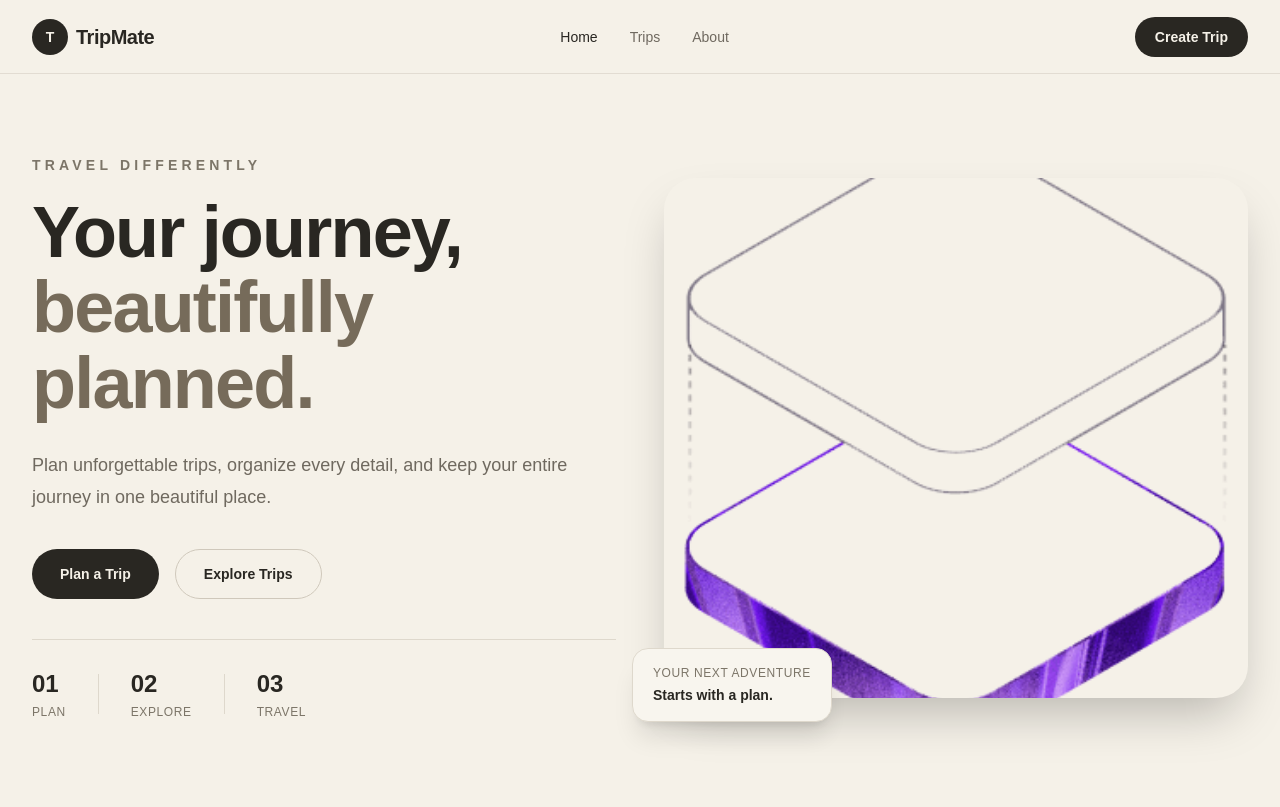
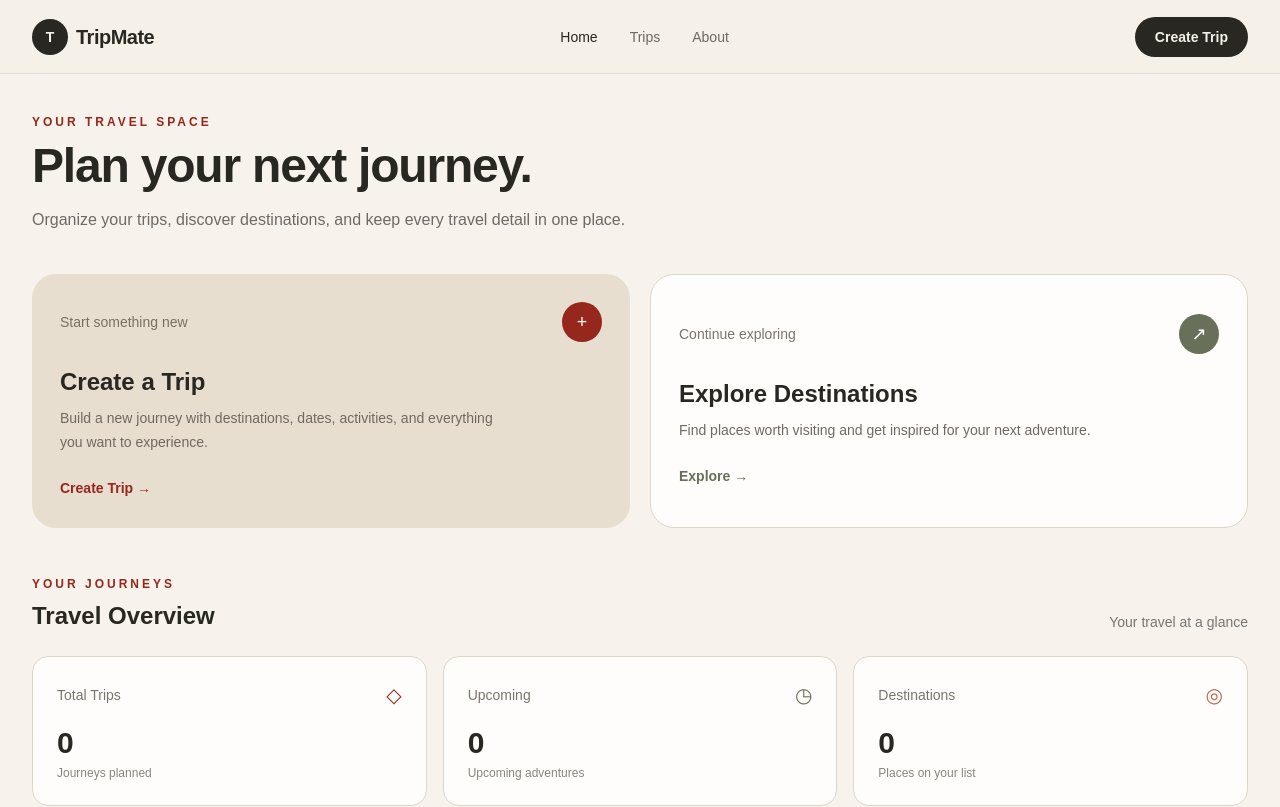
Before and after one commit to Chaitali2108-design/TripMate, a React (Vite) app: page /home in a window 1280 px wide. Shown: the top 807 px of the page. Built offline with nearby package versions, Linux system fonts and the light colour scheme.

Commit message:
change the home page with premium components

```diff
--- a/src/pages/Home.jsx
+++ b/src/pages/Home.jsx
@@ -1,12 +1,205 @@
-import Hero from '../components/home/Hero'
-import TripPlanner from '../components/home/TripPlanner'
-
 function Home() {
   return (
-    <>
-      <Hero />
-      <TripPlanner />
-    </>
+    <main className="min-h-screen bg-[#F7F3EC] px-6 py-10 lg:px-8">
+      <div className="mx-auto max-w-7xl">
+
+        {/* Welcome Section */}
+        <section>
+          <p className="text-xs font-semibold uppercase tracking-[0.25em] text-[#95271D]">
+            Your travel space
+          </p>
+
+          <h1 className="mt-3 text-4xl font-semibold tracking-tight text-[#292722] sm:text-5xl">
+            Plan your next journey.
+          </h1>
+
+          <p className="mt-4 max-w-2xl text-base leading-7 text-[#6F6A61]">
+            Organize your trips, discover destinations, and keep every
+            travel detail in one place.
+          </p>
+        </section>
+
+        {/* Quick Actions */}
+        <section className="mt-10 grid gap-5 md:grid-cols-2">
+
+          {/* Create Trip */}
+          <button
+            type="button"
+            className="group rounded-3xl bg-[#E8DED0] p-7 text-left text-[#292722] transition-all duration-300 hover:-translate-y-1 hover:shadow-xl"
+          >
+            <div className="flex items-center justify-between">
+              <p className="text-sm font-medium text-[#7A6F63]">
+                Start something new
+              </p>
+
+              <span className="flex h-10 w-10 items-center justify-center rounded-full bg-[#95271D] text-lg text-white transition-transform duration-300 group-hover:rotate-6">
+                +
+              </span>
+            </div>
+
+            <h2 className="mt-6 text-2xl font-semibold">
+              Create a Trip
+            </h2>
+
+            <p className="mt-2 max-w-md text-sm leading-6 text-[#6F6A61]">
+              Build a new journey with destinations, dates, activities,
+              and everything you want to experience.
+            </p>
+
+            <span className="mt-6 inline-flex text-sm font-semibold text-[#95271D]">
+              Create Trip →
+            </span>
+          </button>
+
+          {/* Explore */}
+          <button
+            type="button"
+            className="group rounded-3xl border border-[#DED5C9] bg-[#FFFDFC] p-7 text-left transition-all duration-300 hover:-translate-y-1 hover:border-[#C8B9A8] hover:shadow-lg"
+          >
+            <div className="flex items-center justify-between">
+              <p className="text-sm font-medium text-[#7A756C]">
+                Continue exploring
+              </p>
+
+              <span className="flex h-10 w-10 items-center justify-center rounded-full bg-[#68705A] text-lg text-white transition-transform duration-300 group-hover:rotate-6">
+                ↗
+              </span>
+            </div>
+
+            <h2 className="mt-6 text-2xl font-semibold text-[#292722]">
+              Explore Destinations
+            </h2>
+
+            <p className="mt-2 max-w-md text-sm leading-6 text-[#6F6A61]">
+              Find places worth visiting and get inspired for your
+              next adventure.
+            </p>
+
+            <span className="mt-6 inline-flex text-sm font-semibold text-[#68705A]">
+              Explore →
+            </span>
+          </button>
+
+        </section>
+
+        {/* Travel Overview */}
+        <section className="mt-12">
+
+          <div className="flex items-end justify-between">
+            <div>
+              <p className="text-xs font-semibold uppercase tracking-[0.25em] text-[#95271D]">
+                Your journeys
+              </p>
+
+              <h2 className="mt-2 text-2xl font-semibold text-[#292722]">
+                Travel Overview
+              </h2>
+            </div>
+
+            <span className="hidden text-sm text-[#7A756C] sm:block">
+              Your travel at a glance
+            </span>
+          </div>
+
+          <div className="mt-6 grid gap-4 sm:grid-cols-3">
+
+            {/* Trips */}
+            <div className="rounded-2xl border border-[#DED5C9] bg-[#FFFDFC] p-6">
+              <div className="flex items-center justify-between">
+                <p className="text-sm text-[#7A756C]">
+                  Total Trips
+                </p>
+
+                <span className="text-xl text-[#95271D]">
+                  ◇
+                </span>
+              </div>
+
+              <p className="mt-4 text-3xl font-semibold text-[#292722]">
+                0
+              </p>
+
+              <p className="mt-1 text-xs text-[#8A857C]">
+                Journeys planned
+              </p>
+            </div>
+
+            {/* Upcoming */}
+            <div className="rounded-2xl border border-[#DED5C9] bg-[#FFFDFC] p-6">
+              <div className="flex items-center justify-between">
+                <p className="text-sm text-[#7A756C]">
+                  Upcoming
+                </p>
+
+                <span className="text-xl text-[#68705A]">
+                  ◷
+                </span>
+              </div>
+
+              <p className="mt-4 text-3xl font-semibold text-[#292722]">
+                0
+              </p>
+
+              <p className="mt-1 text-xs text-[#8A857C]">
+                Upcoming adventures
+              </p>
+            </div>
+
+            {/* Destinations */}
+            <div className="rounded-2xl border border-[#DED5C9] bg-[#FFFDFC] p-6">
+              <div className="flex items-center justify-between">
+                <p className="text-sm text-[#7A756C]">
+                  Destinations
+                </p>
+
+                <span className="text-xl text-[#B66A4A]">
+                  ◎
+                </span>
+              </div>
+
+              <p className="mt-4 text-3xl font-semibold text-[#292722]">
+                0
+              </p>
+
+              <p className="mt-1 text-xs text-[#8A857C]">
+                Places on your list
+              </p>
+            </div>
+
+          </div>
+        </section>
+
+        {/* Empty Trips Section */}
+        <section className="mt-12 overflow-hidden rounded-3xl border border-[#DED5C9] bg-[#EDE5DA]">
+
+          <div className="px-7 py-10 sm:px-10">
+
+            <p className="text-xs font-semibold uppercase tracking-[0.25em] text-[#95271D]">
+              Your next adventure
+            </p>
+
+            <h2 className="mt-3 text-2xl font-semibold text-[#292722] sm:text-3xl">
+              Your travel story starts here.
+            </h2>
+
+            <p className="mt-3 max-w-xl text-sm leading-6 text-[#6F6A61]">
+              You haven't created a trip yet. Start planning your first
+              journey and keep everything organized with TripMate.
+            </p>
+
+            <button
+              type="button"
+              className="mt-6 rounded-xl bg-[#95271D] px-6 py-3 text-sm font-semibold text-white transition-all duration-300 hover:-translate-y-0.5 hover:bg-[#7D2018] hover:shadow-lg"
+            >
+              Create Your First Trip
+            </button>
+
+          </div>
+
+        </section>
+
+      </div>
+    </main>
   )
 }
 
```
